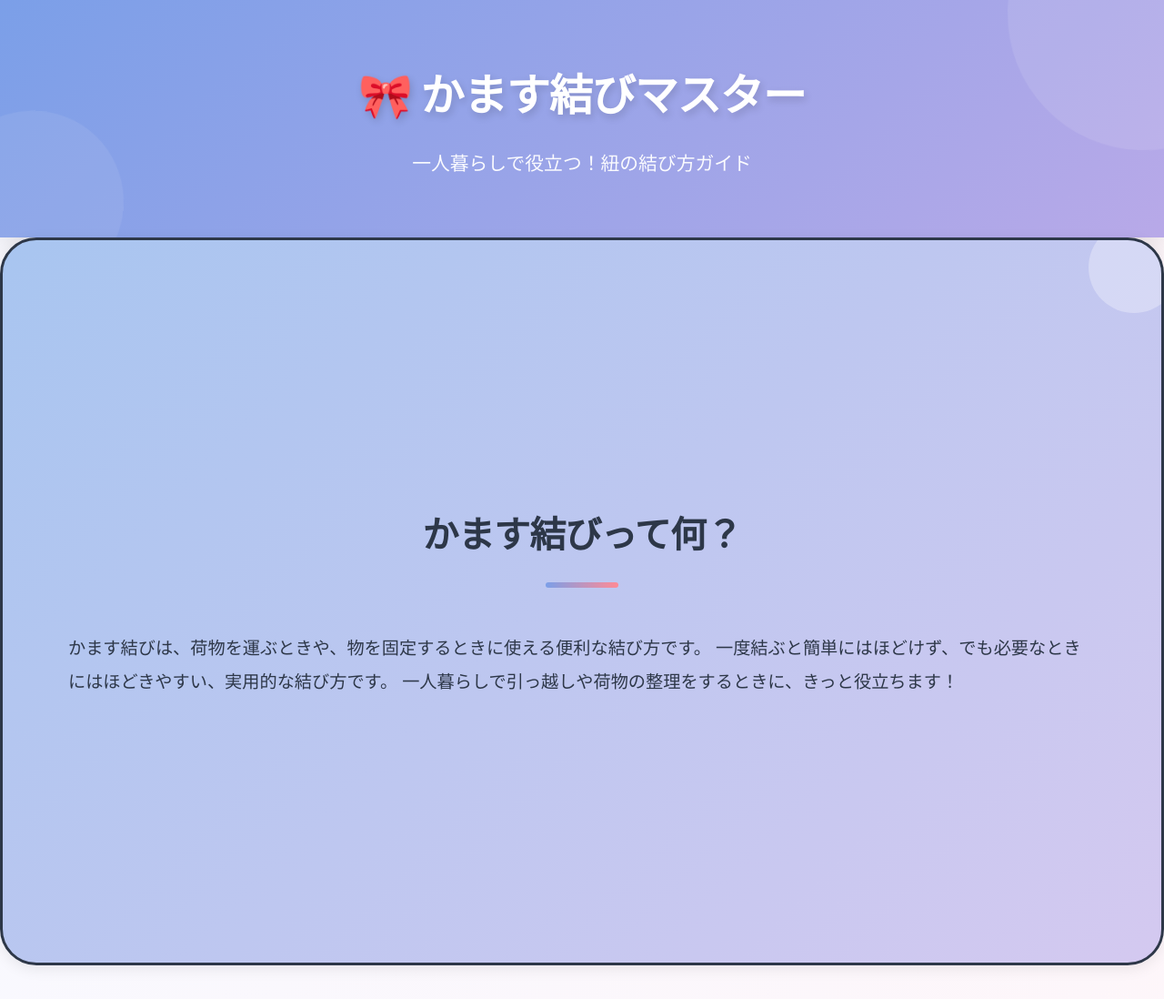
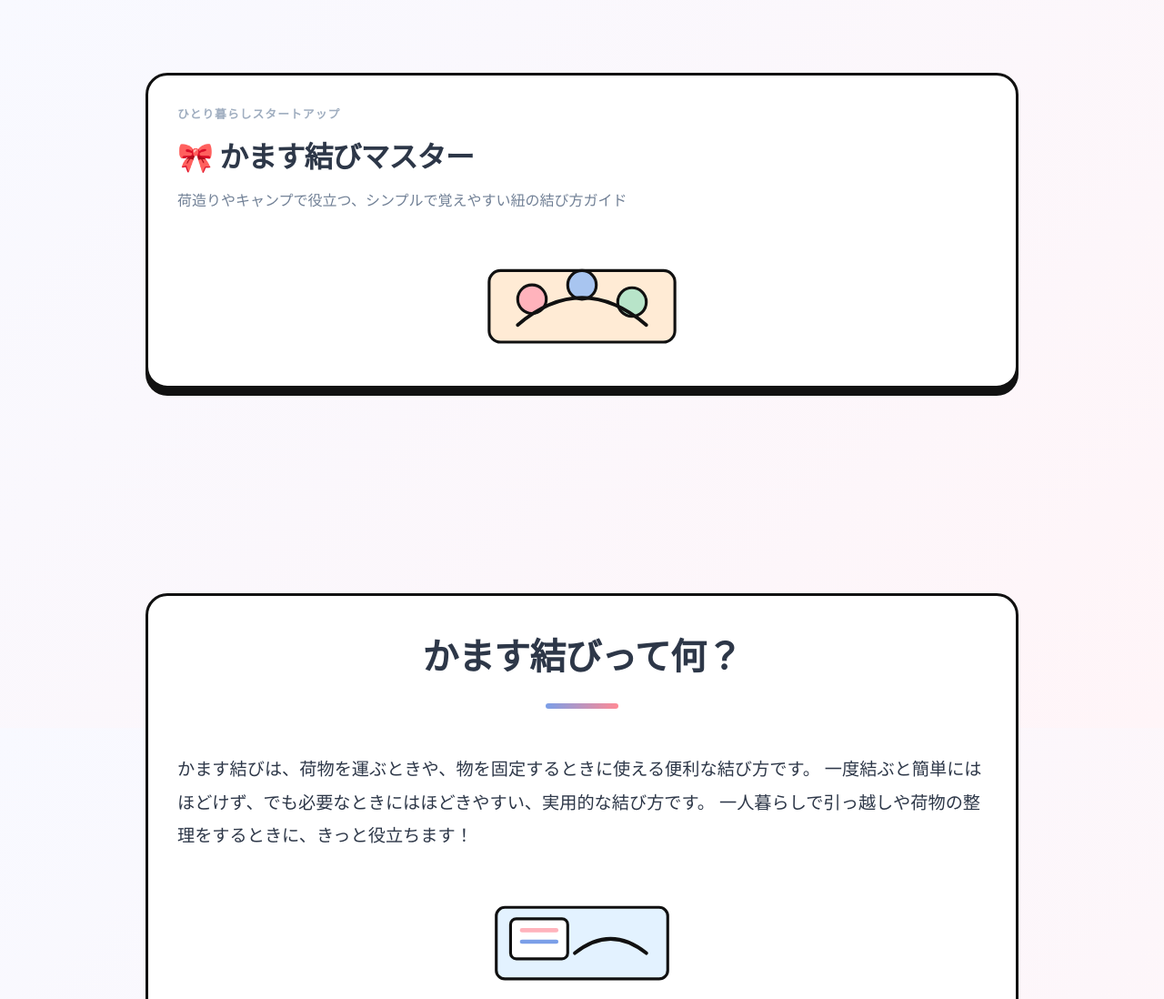
Before and after one commit to SolaIntegral/mediadesign, a website built with Vite: page index.html in a window 1280 px wide. Shown: the top 1098 px of the page at 91% size. Built offline with nearby package versions, Linux system fonts and the light colour scheme.

Commit message:
カードレイアウトとイラスト追加で全体デザインを刷新

```diff
--- a/index.html
+++ b/index.html
@@ -10,8 +10,22 @@
 <body>
   <header class="header">
     <div class="container">
-      <h1 class="header__title">🎀 かます結びマスター</h1>
-      <p class="header__subtitle">一人暮らしで役立つ！紐の結び方ガイド</p>
+      <div class="card card--hero card--split">
+        <div class="card__content">
+          <p class="card__eyebrow">ひとり暮らしスタートアップ</p>
+          <h1 class="card__title">🎀 かます結びマスター</h1>
+          <p class="card__subtitle">荷造りやキャンプで役立つ、シンプルで覚えやすい紐の結び方ガイド</p>
+        </div>
+        <div class="card__illustration card__illustration--hero" aria-hidden="true">
+          <svg viewBox="0 0 140 80" xmlns="http://www.w3.org/2000/svg">
+            <rect x="5" y="20" width="130" height="50" rx="8" fill="#FFEBD5" stroke="#111111" stroke-width="2" />
+            <circle cx="35" cy="40" r="10" fill="#FFB3BC" stroke="#111111" stroke-width="2" />
+            <circle cx="70" cy="30" r="10" fill="#A8C5F0" stroke="#111111" stroke-width="2" />
+            <circle cx="105" cy="42" r="10" fill="#B8E4C9" stroke="#111111" stroke-width="2" />
+            <path d="M25 58 Q 70 20 115 58" stroke="#111111" stroke-width="2.5" fill="none" stroke-linecap="round" />
+          </svg>
+        </div>
+      </div>
     </div>
   </header>
 
@@ -19,6 +33,8 @@
     <!-- イントロダクション -->
     <section class="intro snap-section">
       <div class="container">
+        <div class="card card--intro card--split">
+          <div class="card__content">
             <h2 class="section-title">かます結びって何？</h2>
             <p class="intro__text">
               かます結びは、荷物を運ぶときや、物を固定するときに使える便利な結び方です。
@@ -26,14 +42,30 @@
               一人暮らしで引っ越しや荷物の整理をするときに、きっと役立ちます！
             </p>
           </div>
+          <div class="card__illustration card__illustration--intro" aria-hidden="true">
+            <svg viewBox="0 0 140 80" xmlns="http://www.w3.org/2000/svg">
+              <rect x="10" y="18" width="120" height="50" rx="6" fill="#E3F2FF" stroke="#111111" stroke-width="2" />
+              <rect x="20" y="26" width="40" height="28" rx="4" fill="#FFFFFF" stroke="#111111" stroke-width="2" />
+              <line x1="28" y1="34" x2="52" y2="34" stroke="#FFB3BC" stroke-width="3" stroke-linecap="round" />
+              <line x1="28" y1="42" x2="52" y2="42" stroke="#7B9FE8" stroke-width="3" stroke-linecap="round" />
+              <path d="M65 50 Q 90 30 115 50" stroke="#111111" stroke-width="2.5" fill="none" stroke-linecap="round" />
+            </svg>
+          </div>
+        </div>
+      </div>
     </section>
 
     <!-- 手順説明 -->
     <section class="steps snap-section">
       <div class="container">
+        <div class="card card--steps">
+          <div class="card__header-row">
             <h2 class="section-title">かます結びの手順</h2>
+            <p class="card__hint">ステップごとに図と説明を見ながら、スマホ片手にゆっくり進めてみましょう。</p>
+          </div>
           <div class="steps__container" id="stepsContainer">
             <!-- 手順はJavaScriptで動的に生成 -->
+          </div>
         </div>
       </div>
     </section>
@@ -41,7 +73,13 @@
     <!-- YouTube動画 -->
     <section class="video snap-section">
       <div class="container">
+        <div class="card card--video card--split">
+          <div class="card__content">
             <h2 class="section-title">動画で見るかます結び</h2>
+            <p class="card__hint">
+              文字だけでは分かりにくいところも、手元の動きを動画でチェックできます。
+              通学中など、すきま時間の視聴にもおすすめです。
+            </p>
             <div class="video__container">
               <div class="video__placeholder">
                 <p class="video__placeholder-text">
@@ -53,11 +91,24 @@
               </div>
             </div>
           </div>
+          <div class="card__illustration card__illustration--video" aria-hidden="true">
+            <svg viewBox="0 0 140 80" xmlns="http://www.w3.org/2000/svg">
+              <rect x="12" y="18" width="116" height="50" rx="6" fill="#FFF5D9" stroke="#111111" stroke-width="2" />
+              <rect x="24" y="26" width="60" height="34" rx="4" fill="#FFFFFF" stroke="#111111" stroke-width="2" />
+              <polygon points="42,34 54,41 42,48" fill="#FF8A95" stroke="#111111" stroke-width="1.5" />
+              <circle cx="100" cy="40" r="10" fill="#A8C5F0" stroke="#111111" stroke-width="2" />
+              <rect x="95" y="52" width="10" height="8" rx="2" fill="#FFFFFF" stroke="#111111" stroke-width="1.5" />
+            </svg>
+          </div>
+        </div>
+      </div>
     </section>
 
     <!-- コツとポイント -->
     <section class="tips snap-section">
       <div class="container">
+        <div class="card card--tips card--split">
+          <div class="card__content">
             <h2 class="section-title">💡 コツとポイント</h2>
             <ul class="tips__list">
               <li class="tips__item">
@@ -78,6 +129,19 @@
               </li>
             </ul>
           </div>
+          <div class="card__illustration card__illustration--tips" aria-hidden="true">
+            <svg viewBox="0 0 140 80" xmlns="http://www.w3.org/2000/svg">
+              <rect x="14" y="20" width="112" height="46" rx="6" fill="#E8FFEC" stroke="#111111" stroke-width="2" />
+              <circle cx="38" cy="40" r="9" fill="#FFFFFF" stroke="#111111" stroke-width="2" />
+              <path d="M38 32 L38 28 M38 52 L38 48 M30 40 L26 40 M50 40 L46 40 M33 35 L30 32 M45 48 L42 45 M33 45 L30 48 M45 32 L42 35"
+                    stroke="#111111" stroke-width="2" stroke-linecap="round" />
+              <path d="M70 32 H110" stroke="#111111" stroke-width="2" stroke-linecap="round" />
+              <path d="M70 42 H100" stroke="#111111" stroke-width="2" stroke-linecap="round" />
+              <path d="M70 50 H95" stroke="#111111" stroke-width="2" stroke-linecap="round" />
+            </svg>
+          </div>
+        </div>
+      </div>
     </section>
   </main>
 
--- a/src/styles/main.css
+++ b/src/styles/main.css
@@ -66,7 +66,7 @@ body {
 }
 
 body {
-  font-family: -apple-system, BlinkMacSystemFont, 'Segoe UI', 'Hiragino Kaku Gothic ProN', 'Hiragino Sans', Meiryo, 'Noto Sans JP', sans-serif;
+  font-family: system-ui, -apple-system, BlinkMacSystemFont, 'Segoe UI', 'Hiragino Kaku Gothic ProN', 'Hiragino Sans', Meiryo, 'Noto Sans JP', sans-serif;
   line-height: 1.7;
   color: var(--color-text);
   background: var(--color-bg-gradient);
@@ -81,62 +81,79 @@ body {
   padding: 0 var(--spacing-md);
 }
 
-/* ヘッダー */
+/* ヘッダー（1枚目のカード用の余白） */
 .header {
-  background: linear-gradient(135deg, var(--color-primary) 0%, var(--color-purple) 100%);
-  color: white;
-  padding: var(--spacing-2xl) 0;
-  text-align: center;
-  box-shadow: var(--shadow-lg);
-  position: relative;
-  overflow: hidden;
+  padding: var(--spacing-xl) 0 var(--spacing-2xl);
 }
 
-.header::before {
-  content: '';
-  position: absolute;
-  top: -50%;
-  right: -10%;
-  width: 300px;
-  height: 300px;
-  background: rgba(255, 255, 255, 0.1);
-  border-radius: 50%;
-  animation: float 6s ease-in-out infinite;
+/* カード共通スタイル（白いボックス＋黒枠＋オフセット影） */
+.card {
+  background: #ffffff;
+  border-radius: 24px;
+  border: 3px solid #111111;
+  box-shadow: 0 8px 0 #111111;
+  padding: var(--spacing-lg);
+  width: 100%;
+  max-width: 960px;
+  margin: 0 auto;
 }
 
-.header::after {
-  content: '';
-  position: absolute;
-  bottom: -30%;
-  left: -5%;
-  width: 200px;
-  height: 200px;
-  background: rgba(255, 255, 255, 0.08);
-  border-radius: 50%;
-  animation: float 8s ease-in-out infinite reverse;
+.card--hero {
+  margin-top: var(--spacing-lg);
 }
 
-@keyframes float {
-  0%, 100% { transform: translateY(0) rotate(0deg); }
-  50% { transform: translateY(-20px) rotate(5deg); }
+.card--split {
+  display: flex;
+  flex-direction: column;
+  gap: var(--spacing-lg);
 }
 
-.header__title {
-  font-size: 3rem;
-  font-weight: 800;
-  margin-bottom: var(--spacing-sm);
-  text-shadow: 2px 4px 8px rgba(0, 0, 0, 0.15);
-  position: relative;
-  z-index: 1;
-  letter-spacing: -0.02em;
+.card__content {
+  flex: 1;
 }
 
-.header__subtitle {
-  font-size: 1.3rem;
-  opacity: 0.95;
-  font-weight: 500;
-  position: relative;
-  z-index: 1;
+.card__eyebrow {
+  font-size: 0.8rem;
+  font-weight: 600;
+  letter-spacing: 0.08em;
+  text-transform: uppercase;
+  color: var(--color-text-lighter);
+  margin-bottom: var(--spacing-xs);
+}
+
+.card__title {
+  font-size: 2rem;
+  font-weight: 800;
+  letter-spacing: -0.03em;
+  margin-bottom: var(--spacing-xs);
+}
+
+.card__subtitle {
+  font-size: 1rem;
+  color: var(--color-text-light);
+}
+
+.card__hint {
+  font-size: 0.95rem;
+  color: var(--color-text-light);
+  margin-bottom: var(--spacing-md);
+}
+
+.card__header-row {
+  margin-bottom: var(--spacing-md);
+}
+
+.card__illustration {
+  flex: 0 0 auto;
+  display: flex;
+  justify-content: center;
+  align-items: center;
+}
+
+.card__illustration svg {
+  max-width: 220px;
+  width: 100%;
+  height: auto;
 }
 
 /* メインコンテンツ */
@@ -186,26 +203,9 @@ body {
   border-radius: var(--radius-full);
 }
 
-/* イントロダクション - Bento Grids風 */
+/* イントロダクション（セクション自体は背景のみ・中身はカード） */
 .intro {
-  background: linear-gradient(135deg, var(--color-primary-light) 0%, var(--color-purple-light) 100%);
-  padding: var(--spacing-xl);
-  border-radius: var(--radius-xl);
-  box-shadow: var(--shadow-md);
-  border: 3px solid var(--color-border-bold);
-  position: relative;
-  overflow: hidden;
-}
-
-.intro::before {
-  content: '';
-  position: absolute;
-  top: -20px;
-  right: -20px;
-  width: 100px;
-  height: 100px;
-  background: rgba(255, 255, 255, 0.3);
-  border-radius: 50%;
+  padding: var(--spacing-2xl) 0;
 }
 
 .intro__text {
@@ -358,17 +358,9 @@ body {
   font-weight: 500;
 }
 
-/* 動画セクション - Bento Grids風 */
+/* 動画セクション */
 .video {
-}
-
-.video__container {
-  background: var(--color-bg-card);
-  border-radius: var(--radius-xl);
-  box-shadow: var(--shadow-lg);
-  overflow: hidden;
-  border: 3px solid var(--color-border-bold);
-  position: relative;
+  padding: var(--spacing-2xl) 0;
 }
 
 .video__wrapper {
@@ -439,13 +431,9 @@ body {
   z-index: 1;
 }
 
-/* コツとポイント - Bento Grids風 */
+/* コツとポイント（セクション背景のみ） */
 .tips {
-  background: var(--color-bg-card);
-  border-radius: var(--radius-xl);
-  padding: var(--spacing-xl);
-  box-shadow: var(--shadow-lg);
-  border: 2px solid var(--color-border);
+  padding: var(--spacing-2xl) 0;
 }
 
 .tips__list {
```
Lines whose indentation alone changed are shown as unchanged.
